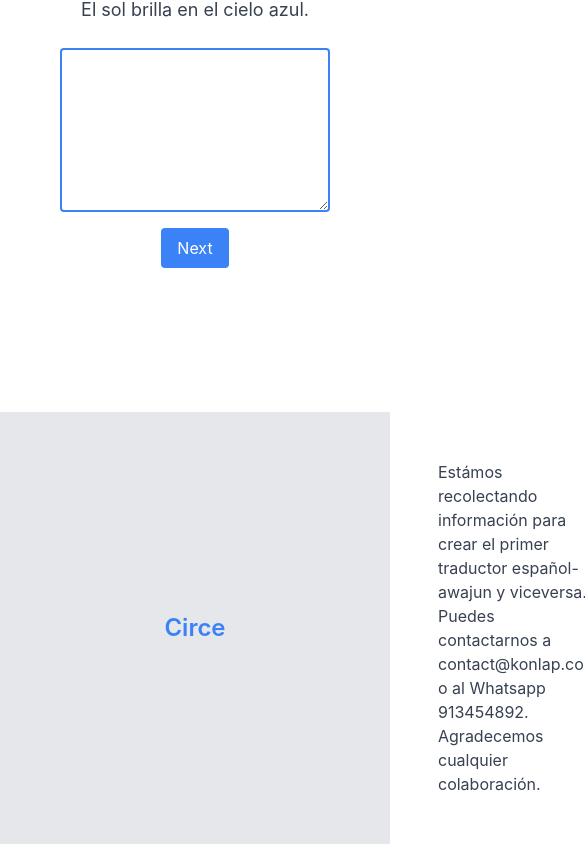
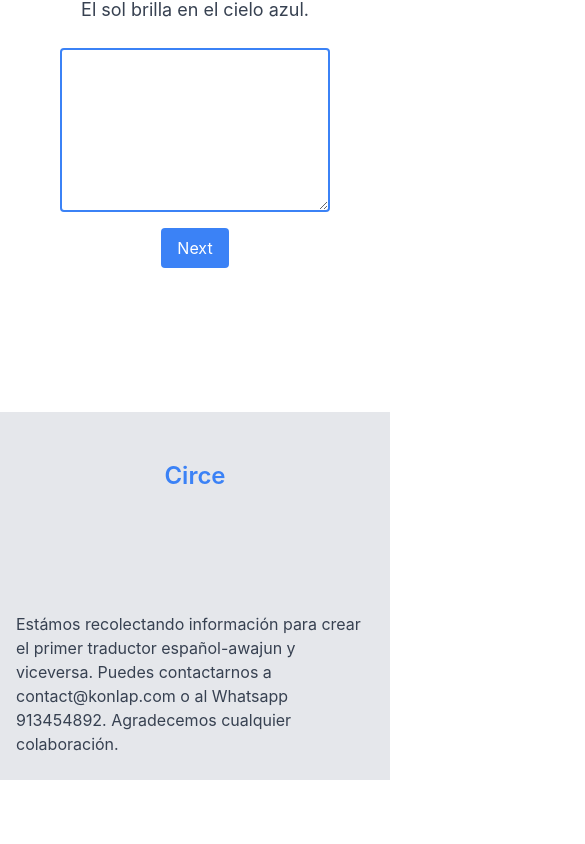
Before and after one commit to hectordiazgomez/circe, a React (Create React App) app: page / in a window 390 px wide. Shown: the part 548-1392 px from the top of the page, 585 px wide, since content can reach past the window. After the commit the page ends 1328 px from the top, so only its background shows below. Built offline with nearby package versions, Linux system fonts and the light colour scheme.

Commit message:
footer fixed

```diff
--- a/src/components/footer.js
+++ b/src/components/footer.js
@@ -3,13 +3,13 @@ import React, { useState, useEffect } from "react"
 const Footer = () => {
     return (
         <div>
-            <div className="flex bg-gray-200">
+            <div className="sm:flex bg-gray-200">
                 <div className="sm:w-1/6 w-full items-center flex justify-center py-12">
                     <p className="text-2xl text-blue-500 font-semibold">Circe</p>
                 </div>
-                <div className="w-0 sm:w-5/6 grid grid-cols-2">
+                <div className="w-full pt-12 sm:w-5/6 grid grid-cols-1 sm:grid-cols-2">
                     <div></div>
-                    <div className="flex items-center py-12 px-12">
+                    <div className="flex items-center py-6 sm:py-12 px-4 sm:px-12">
                         <p className="text-gray-700 cursor-pointer">Estámos recolectando información para crear el primer traductor español-awajun y viceversa. Puedes contactarnos a contact@konlap.com o al Whatsapp 913454892. Agradecemos cualquier colaboración.</p>
                     </div>
                 </div>
```
